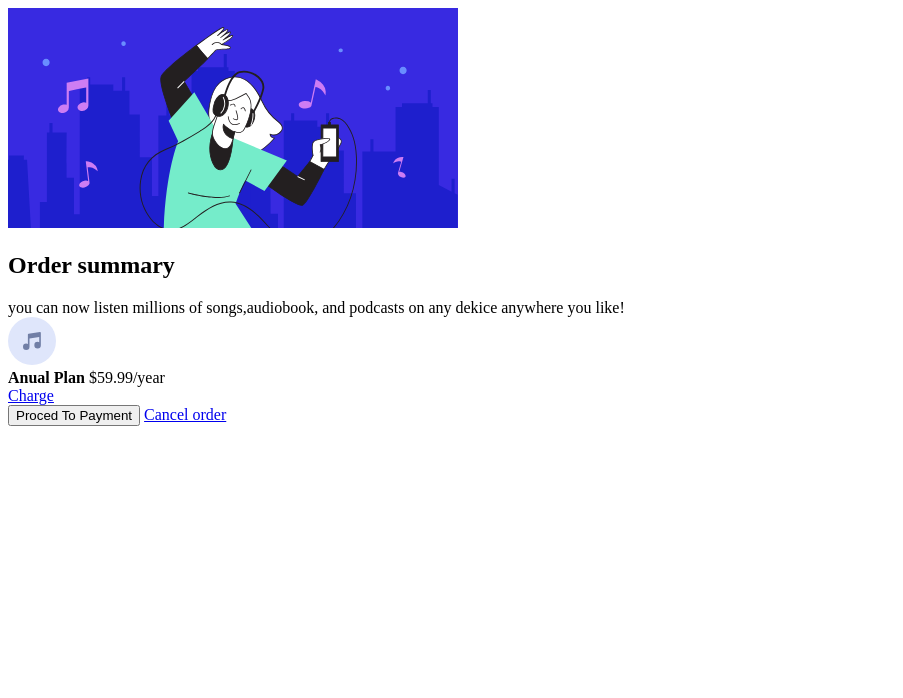
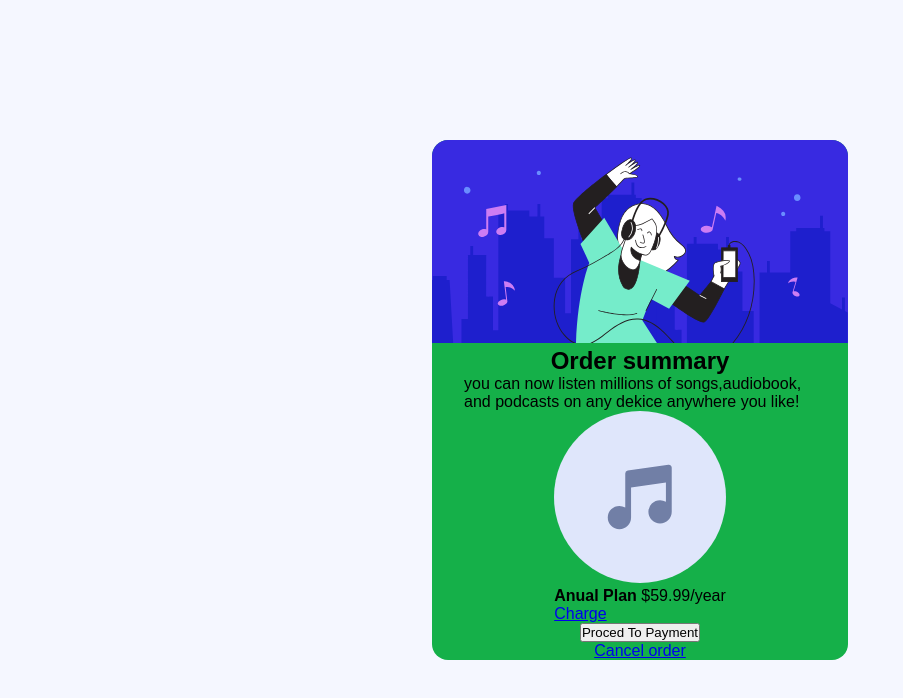
Before and after one commit to ManoEmmet3/Componente-Principal-do-Resumo-do-Pedido, a plain HTML site: page index.html in a window 1280 px wide. Shown: the whole page, without its empty margins (0-903 px from the left). Drawn offline with Linux system fonts and the light colour scheme.

Commit message:
segundo commit

```diff
--- a/css/style.css
+++ b/css/style.css
@@ -3,6 +3,36 @@
     padding: 0;
     box-sizing: border-box;
     font-family:Arial, Helvetica, sans-serif
+}
+
+body{
+    background: hsl(225, 100%, 98%);
+    width : 100%;
+    height: 100vh;
+    display:flex;
+    align-items: center;
+    justify-content: center;
+    padding: 1rem;
+}
+
+main{
+    background-color: #15b049;
+    max-width: 416px;
+    border-radius: 1rem;
+
+}
+
+main img {
+    width:100% ;
+    border-radius:1rem 1rem 0 0 ;
+}
+
+main section{
+    display: flex;
+    justify-content: center;
+    align-items: center;
+    flex-direction: column;
+    padding: 0 2rem;
 }
 
 /*: Seletor universal que seleciona todos os elementos HTML na página.
--- a/index.html
+++ b/index.html
@@ -5,11 +5,13 @@
       <link rel="preconnect" href="https://fonts.googleapis.com">
       <link rel="preconnect" href="https://fonts.gstatic.com" crossorigin>
       <link href="https://fonts.googleapis.com/css2?family=Red+Hat+Display:ital,wght@0,300..900;1,300..900&display=swap" rel="stylesheet">
+      <link rel="stylesheet" href="css/style.css">
      </head>
 
      <body>
 
           <main>
+
                <img  src="images/illustration-hero.svg " alt="illustration-hero">
 
                <section>
```
